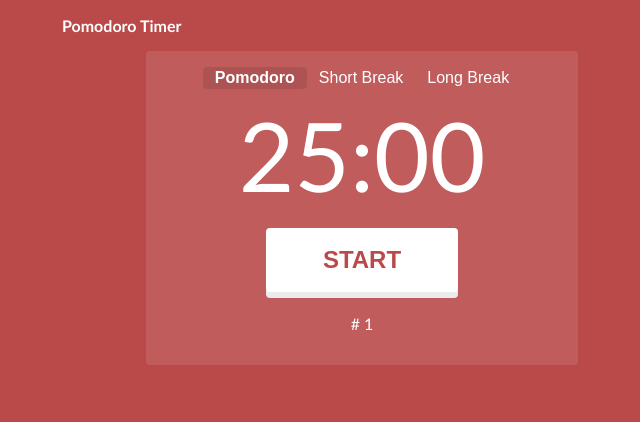
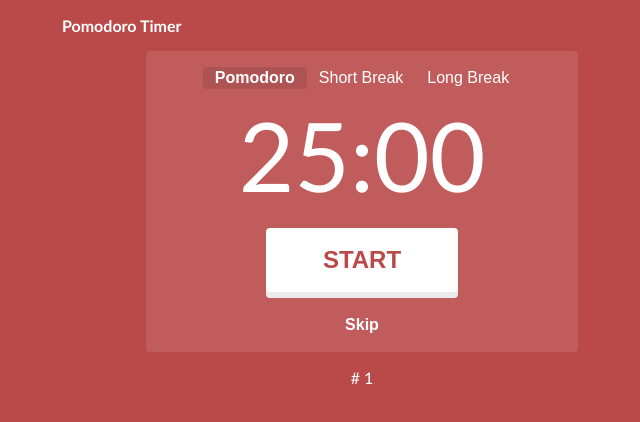
Before and after one commit to nightmono/pomodoro-timer, a plain HTML site: page index.html in a window 1280 px wide. Shown: the whole page, without its empty margins (278-918 px from the left). Drawn offline with Linux system fonts and the light colour scheme.

Commit message:
Add skip button

```diff
--- a/index.html
+++ b/index.html
@@ -24,9 +24,11 @@
             </div>
             <p id="timer-text">25:00</p>
             <button id="start-button" onclick="startCountdown()">START</button>
-            <p id="pomodoro-counter"># 1</p>
+            <br>
+            <button id="skip-button" onclick="timerOver()">Skip</button>
         </div>
     </div>
+    <p id="pomodoro-counter"># 1</p>
 
 </body>
 
--- a/style.css
+++ b/style.css
@@ -66,3 +66,20 @@ body {
     margin-bottom: 6px;
     transition: color 0.5s ease-in-out;
 }
+
+#skip-button {
+    color: white;
+    background: none;
+    font-size: 16px;
+    font-weight: bold;
+    /* Removes the border line */
+    border: medium;
+    border-radius: 4px;
+    padding: 2px 12px;
+    margin-top: 16px;
+    cursor: pointer;
+}
+
+#pomodoro-counter {
+    text-align: center;
+}
```
Also changed, not shown: timer.js (line endings or trailing spaces).
